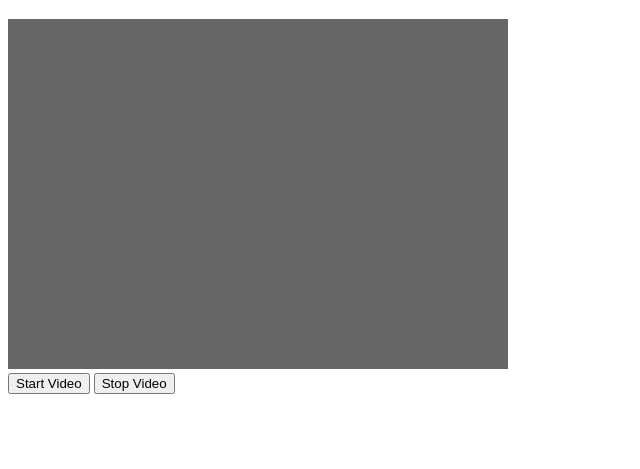
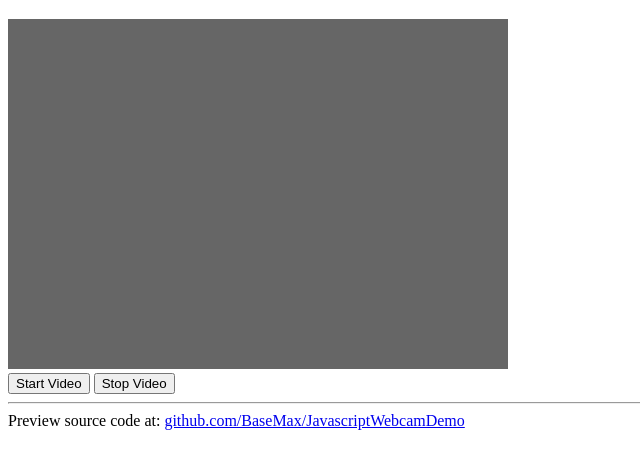
Before and after one commit to BaseMax/JavascriptWebcamDemo, a plain HTML site: page index.html in a window 1280 px wide. Shown: the part 61-530 px from the top of the page, without its empty margins (0-640 px from the left). Drawn offline with Linux system fonts and the light colour scheme.

Commit message:
Adding github repo link/source

```diff
--- a/index.html
+++ b/index.html
@@ -17,5 +17,8 @@
         <br>
         <button id="start">Start Video</button>
         <button id="stop">Stop Video</button>
+        <hr>
+        Preview source code at: <a href="https://github.com/BaseMax/JavascriptWebcamDemo">github.com/BaseMax/JavascriptWebcamDemo</a>
+        <script type="text/javascript" src="script.js"></script>
     </body>
 </html>
```
